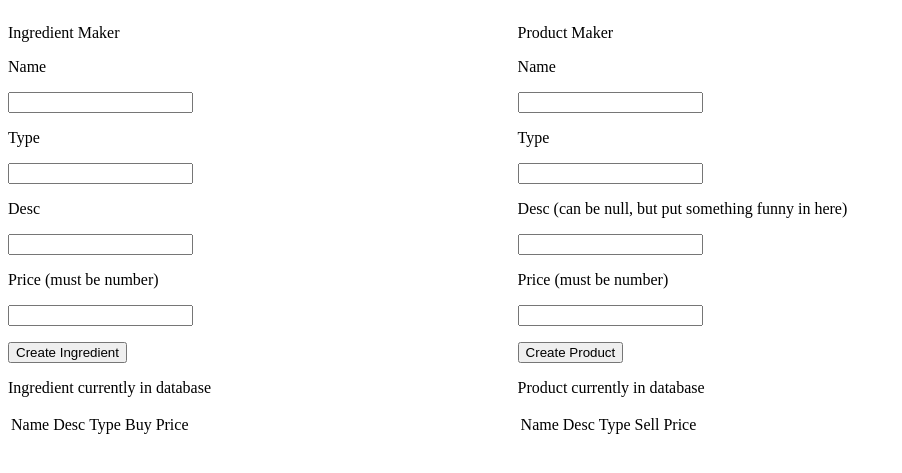
After one commit to BiTheDev/Project_one, a Django app: template project/apps/Food_Truck/templates/tools.html in a window 1280 px wide. The commit adds this page. Shown: the top 473 px of the page, without its empty margins (0-902 px from the left). Run offline with Django 3.2, Linux system fonts and the light colour scheme; the template is opened without the code that fills it, so the values that code supplies are empty; parts of the project's set-up code (start-up, migrations or seed data) failed here and were passed over.

Commit message:
Inventory, buy, dev tools

```diff
--- a/project/apps/Food_Truck/templates/dashboard.html
+++ b/project/apps/Food_Truck/templates/dashboard.html
@@ -11,8 +11,9 @@
 <body>
 	<div id="mySidenav" class="sidenav bg-dark">
   		<a href="javascript:void(0)" class="closebtn" onclick="closeNav()">&times;</a>
-  		<a href="#">Shop list</a>
+  		<a href="/shopping_list">Shop list</a>
   		<a href="#">Settings</a>
+  		<a href="/tools"> Developer Tools</a>
   		<a href="/logout/"> Logout</a>
 	</div>
 
--- /dev/null
+++ b/project/apps/Food_Truck/templates/tools.html
@@ -0,0 +1,86 @@
+<!DOCTYPE html>
+<html>
+<head>
+	<title>Developer Tools</title>
+	<style type="text/css">
+		.container{
+			width: 40%;
+			display: inline-block;
+		}
+	</style>
+</head>
+<body>
+	<div class='container'>
+		<p>Ingredient Maker</p>
+		<form action='/add_ingredient' method='post'>
+			{%csrf_token%}
+			<p>Name</p>
+			<input type="text" name="ingredient_name">
+			<p>Type</p>
+			<input type="text" name="ingredient_type">
+			<p>Desc</p>
+			<input type="text" name="desc">
+			<p>Price (must be number)</p>
+			<input type="number" step='any' name="buy_price">
+			<p></p><button type='submit'>Create Ingredient</button>
+		</form>
+		<p>Ingredient currently in database</p>
+		<table>
+			<thead>
+				<tr>
+					<td>Name</td>
+					<td>Desc</td>
+					<td>Type</td>
+					<td>Buy Price</td>
+				</tr>
+			</thead>
+			<tbody>
+				{%for ingredient in ingredients%}
+				<tr>
+					<td>{{ingredient.ingredient_name}}</td>
+					<td>{{ingredient.description}}</td>
+					<td>{{ingredient.ingredient_type}}</td>
+					<td>{{ingredient.buy_price}}</td>
+				</tr>
+				{%endfor%}
+			</tbody>
+		</table>
+	</div>
+		<div class='container'>
+		<p>Product Maker</p>
+		<form action='/add_product' method='post'>
+			{%csrf_token%}
+			<p>Name</p>
+			<input type="text" name="product_name">
+			<p>Type</p>
+			<input type="text" name="product_type">
+			<p>Desc (can be null, but put something funny in here)</p>
+			<input type="text" name="desc">
+			<p>Price (must be number)</p>
+			<input type="number" step='any' name="sell_price">
+			<p></p><button type='submit'>Create Product</button>
+		</form>
+		<p>Product currently in database</p>
+		<table>
+			<thead>
+				<tr>
+					<td>Name</td>
+					<td>Desc</td>
+					<td>Type</td>
+					<td>Sell Price</td>
+				</tr>
+			</thead>
+			<tbody>
+				{%for product in products%}
+				<tr>
+					<td>{{product.product_name}}</td>
+					<td>{{product.description}}</td>
+					<td>{{product.product_type}}</td>
+					<td>{{product.sell_price}}</td>
+				</tr>
+				{%endfor%}
+			</tbody>
+		</table>
+	</div>
+</body>
+</html>
```
Also changed, not shown: project/apps/Food_Truck/models.py (+12 -2 lines), project/apps/Food_Truck/templates/buy.html (added, +44 -0 lines), project/apps/Food_Truck/urls.py (+8 -1 lines), project/apps/Food_Truck/views.py (+28 -0 lines), project/apps/Food_Truck/migrations/0002_auto_20180723_1710.py (added), project/apps/Food_Truck/migrations/0003_auto_20180723_1712.py (added), project/apps/Food_Truck/migrations/0004_auto_20180723_1728.py (added), project/apps/Food_Truck/migrations/0005_auto_20180723_1734.py (added), project/apps/Food_Truck/migrations/0006_auto_20180723_1813.py (added), project/apps/Food_Truck/migrations/0007_auto_20180723_1823.py (added).
